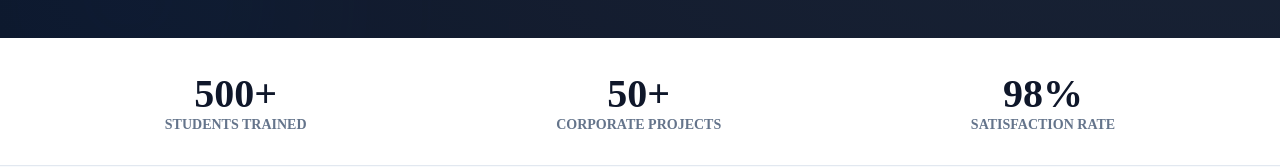
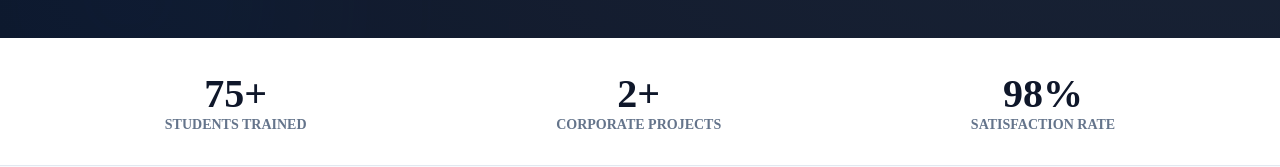
Before and after one commit to samuelamos40/privailers-platform, a Next.js app: page / in a window 1280 px wide. Shown: the part 768-935 px from the top of the page. Built offline with nearby package versions, Linux system fonts and the light colour scheme; no server answers; the database is empty.

Commit message:
Update landing page stats to 75+ and 2+

```diff
--- a/src/app/(public)/page.tsx
+++ b/src/app/(public)/page.tsx
@@ -69,11 +69,11 @@ export default function Home() {
                 <div className="container" style={{ maxWidth: '1200px', margin: '0 auto', padding: '2rem 1rem' }}>
                     <div style={{ display: 'flex', justifyContent: 'space-around', flexWrap: 'wrap', gap: '2rem', textAlign: 'center' }}>
                         <div>
-                            <div style={{ fontSize: '2.5rem', fontWeight: 700, color: '#0f172a' }}>500+</div>
+                            <div style={{ fontSize: '2.5rem', fontWeight: 700, color: '#0f172a' }}>75+</div>
                             <div style={{ color: '#64748b', fontSize: '0.875rem', fontWeight: 600, textTransform: 'uppercase' }}>Students Trained</div>
                         </div>
                         <div>
-                            <div style={{ fontSize: '2.5rem', fontWeight: 700, color: '#0f172a' }}>50+</div>
+                            <div style={{ fontSize: '2.5rem', fontWeight: 700, color: '#0f172a' }}>2+</div>
                             <div style={{ color: '#64748b', fontSize: '0.875rem', fontWeight: 600, textTransform: 'uppercase' }}>Corporate Projects</div>
                         </div>
                         <div>
```
